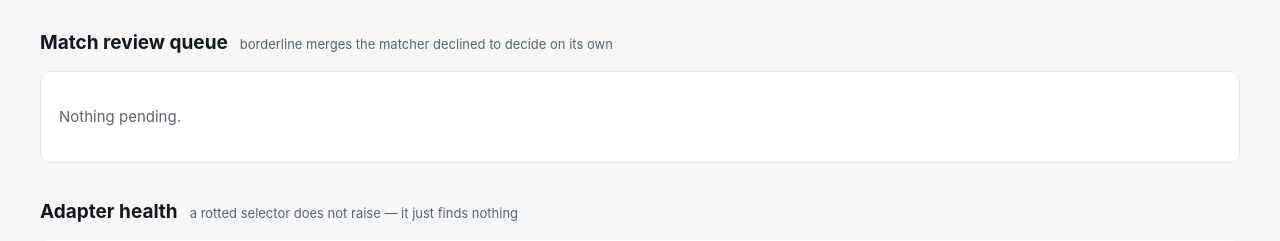
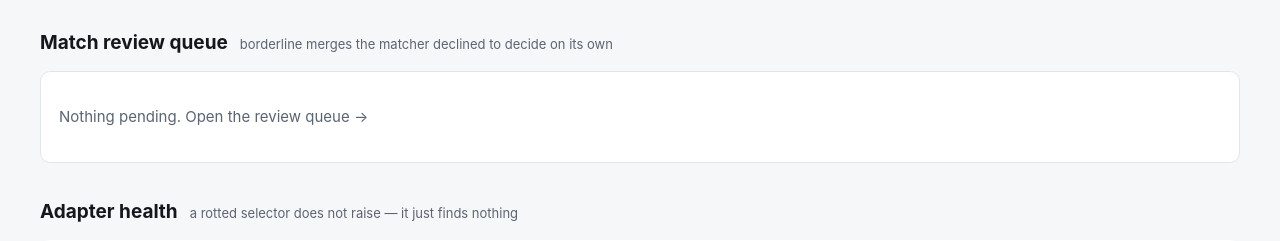
Before and after one commit to aon082910/shopping-hub, a FastAPI app: page /admin in a window 1280 px wide. Shown: the part 239-480 px from the top of the page. Run offline with FastAPI, Linux system fonts and the light colour scheme.

Commit message:
Move the match review queue to its own page under Admin
The admin page was getting long, and the review queue -- a table of
individual merge decisions -- was the biggest, most frequently-touched
section on it, pushing crawl runs and sources further down every time
there was a backlog. Splits it out to /admin/reviews.

/admin now shows a summary card (pending count + a link) in its place.
Extracted the review-row query into _review_rows() so both routes
share it. Approve/reject (POST /admin/review/{id}/{action}) now
redirects back to /admin/reviews instead of /admin.

Verified live: /admin shows the summary card and links through
correctly, /admin/reviews renders the full table, and clicking
"Keep separate" from the new page redirects back to it (not to
/admin) with the review actually resolved. Full test suite passes.

Co-Authored-By: Claude Sonnet 5 <noreply@anthropic.com>

```diff
--- a/sourcehub/api/main.py
+++ b/sourcehub/api/main.py
@@ -1169,12 +1169,7 @@ def test_watch(watch_id: int, session: Session = Depends(db),
     )
 
 
-@app.get("/admin", response_class=HTMLResponse)
-def admin(request: Request, session: Session = Depends(db),
-          _auth: None = Depends(require_admin)):
-    runs = session.scalars(
-        select(CrawlRun).order_by(CrawlRun.started_at.desc()).limit(40)
-    ).all()
+def _review_rows(session: Session) -> list[dict]:
     reviews = session.scalars(
         select(MatchReview)
         .where(MatchReview.status == "pending")
@@ -1215,6 +1210,15 @@ def admin(request: Request, session: Session = Depends(db),
                 "product_image": f"/media/{product_img.thumb_path}" if product_img and product_img.thumb_path else None,
             }
         )
+    return review_rows
+
+
+@app.get("/admin", response_class=HTMLResponse)
+def admin(request: Request, session: Session = Depends(db),
+          _auth: None = Depends(require_admin)):
+    runs = session.scalars(
+        select(CrawlRun).order_by(CrawlRun.started_at.desc()).limit(40)
+    ).all()
 
     rejections = []
     rows = session.scalars(
@@ -1254,10 +1258,24 @@ def admin(request: Request, session: Session = Depends(db),
             "rejections": rejections,
             "health": health["sites"],
             "health_attention": health["attention"],
-            "reviews": review_rows,
             "stats": _stats(session),
             "sites": _site_rows(session),
             "crawling": running_sites(),
+            "categories": category_tree(session),
+            "filters": _filters(request),
+        },
+    )
+
+
+@app.get("/admin/reviews", response_class=HTMLResponse)
+def admin_reviews(request: Request, session: Session = Depends(db),
+                   _auth: None = Depends(require_admin)):
+    return templates.TemplateResponse(
+        request,
+        "admin_reviews.html",
+        {
+            "reviews": _review_rows(session),
+            "stats": _stats(session),
             "categories": category_tree(session),
             "filters": _filters(request),
         },
@@ -1315,7 +1333,7 @@ def resolve_review(review_id: int, action: str, session: Session = Depends(db),
         review.status = "rejected"
 
     session.commit()
-    return RedirectResponse("/admin", status_code=303)
+    return RedirectResponse("/admin/reviews", status_code=303)
 
 
 @app.post("/admin/merge")
--- a/sourcehub/web/templates/admin.html
+++ b/sourcehub/web/templates/admin.html
@@ -15,48 +15,14 @@
 <section>
   <h2 class="section-head">Match review queue
     <small>borderline merges the matcher declined to decide on its own</small></h2>
-  {% if reviews %}
-  <div class="tablewrap">
-  <table class="table">
-    <thead><tr><th>Score</th><th>Incoming listing</th><th>Existing product</th><th>Signals</th><th></th></tr></thead>
-    <tbody>
-      {% for r in reviews %}
-      <tr>
-        <td class="num"><b>{{ r.score }}</b></td>
-        <td>
-          <div class="review-pair">
-            {% if r.offer_image %}<img class="review-thumb" src="{{ r.offer_image }}" alt="">
-            {% else %}<div class="review-thumb noimg"></div>{% endif %}
-            <div>
-              <div class="muted small">{{ r.offer_site }}</div>
-              <a href="{{ r.offer_url }}" target="_blank" rel="noopener nofollow">{{ r.offer_title }}</a>
-            </div>
-          </div>
-        </td>
-        <td>
-          <div class="review-pair">
-            {% if r.product_image %}<img class="review-thumb" src="{{ r.product_image }}" alt="">
-            {% else %}<div class="review-thumb noimg"></div>{% endif %}
-            <a href="/product/{{ r.product_slug }}">{{ r.product_title }}</a>
-          </div>
-        </td>
-        <td class="small">
-          {% for k, v in r.signals.items() %}<span class="chip chip-quiet">{{ k }}: {{ v }}</span>{% endfor %}
-        </td>
-        <td class="order-cell">
-          <form method="post" action="/admin/review/{{ r.id }}/approve" style="display:inline">
-            <button class="btn btn-sm btn-primary" type="submit">Merge</button></form>
-          <form method="post" action="/admin/review/{{ r.id }}/reject" style="display:inline">
-            <button class="btn btn-sm" type="submit">Keep separate</button></form>
-        </td>
-      </tr>
-      {% endfor %}
-    </tbody>
-  </table>
+  <div class="panel">
+    {% if stats.pending_reviews %}
+    <p><b>{{ '{:,}'.format(stats.pending_reviews) }}</b> pending review{{ 's' if stats.pending_reviews != 1 }}.
+      <a href="/admin/reviews">Open the review queue &rarr;</a></p>
+    {% else %}
+    <p class="muted">Nothing pending. <a href="/admin/reviews">Open the review queue &rarr;</a></p>
+    {% endif %}
   </div>
-  {% else %}
-  <div class="panel"><p class="muted">Nothing pending.</p></div>
-  {% endif %}
 </section>
 
 <section>
```
Also changed, not shown: sourcehub/web/templates/admin_reviews.html (added, +53 -0 lines).
